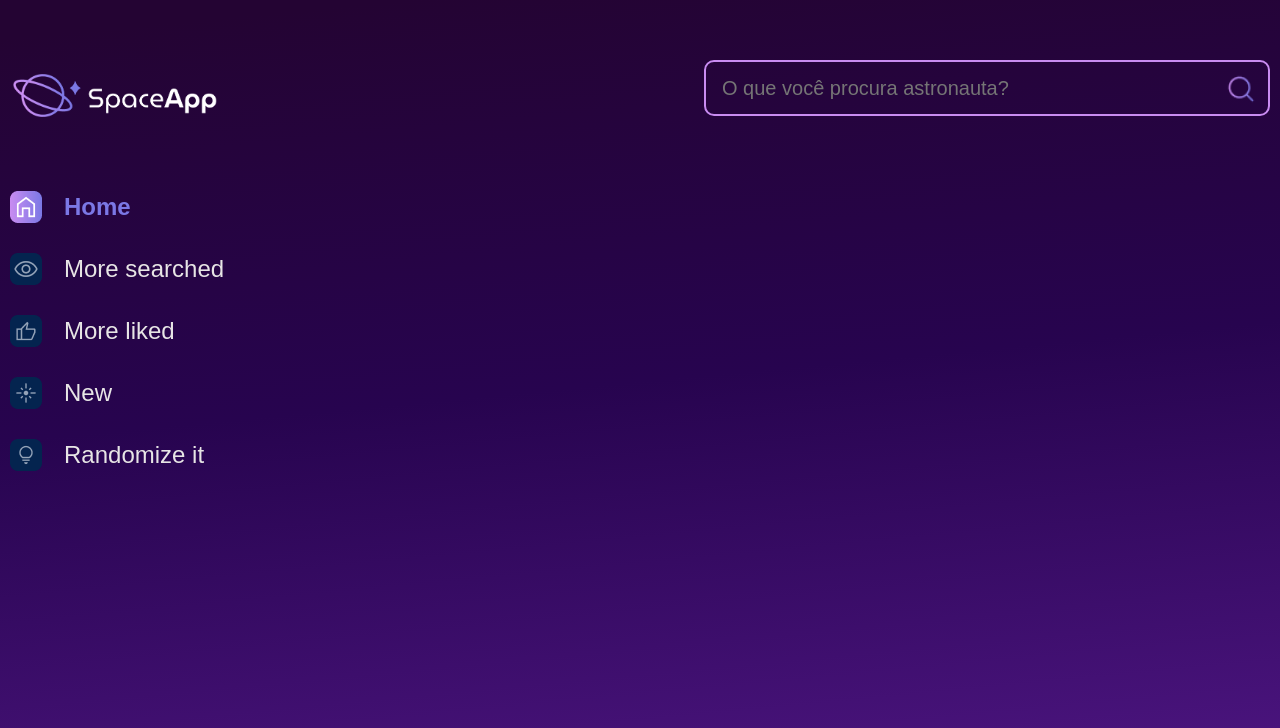
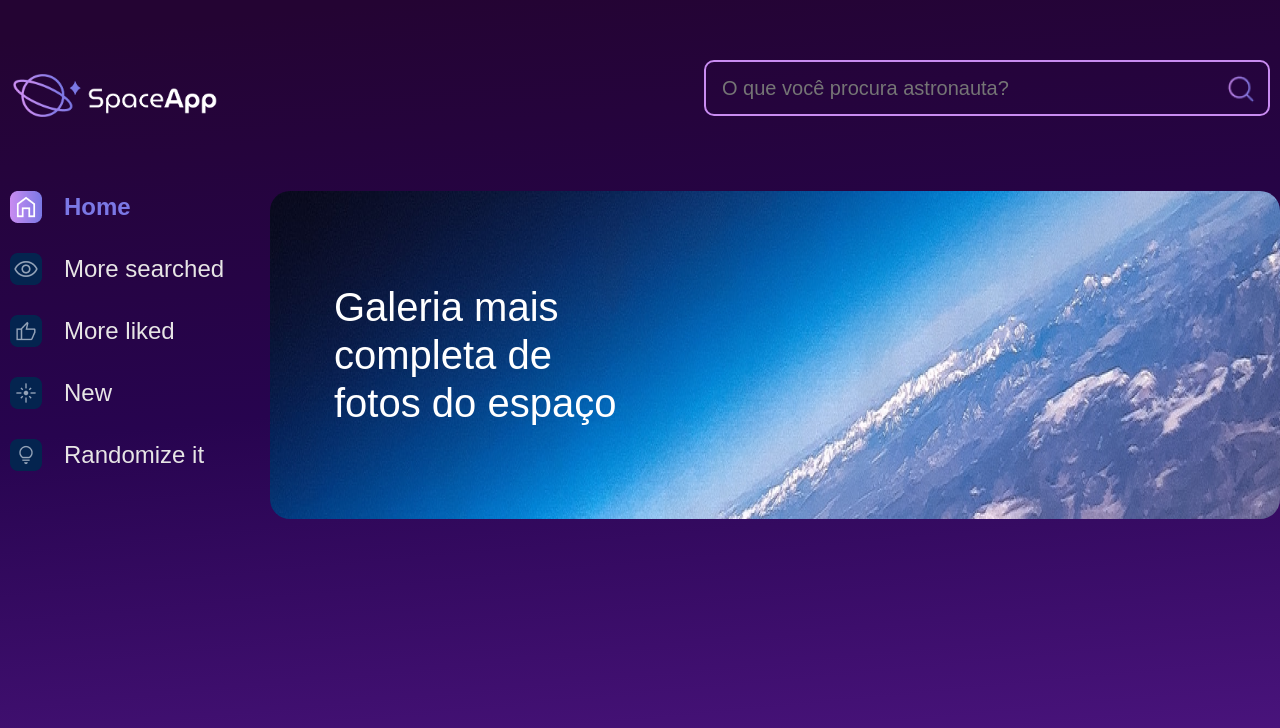
Before and after one commit to Luuan11/spaceMap, a React (Vite) app: page / in a window 1280 px wide. Shown: the top 728 px of the page. Built offline with nearby package versions, Linux system fonts and the light colour scheme.

Commit message:
:sparkles: feat: implementing some new features and styled the banner

```diff
--- a/src/App.jsx
+++ b/src/App.jsx
@@ -2,6 +2,9 @@ import { styled } from "styled-components"
 import GlobalStyles from "./components/Globalstyles"
 import Header from "./components/Header"
 import AsideBar from "./components/AsideBar"
+import Banner from "./components/Banner"
+
+import backgroundImage from "./assets/images/banner/banner.png"
 
 const GradientBackround = styled.div`
   background: linear-gradient(174.61deg, #240433 4.16%, #27044f 48%, #4c1580 96.76%);
@@ -9,13 +12,39 @@ const GradientBackround = styled.div`
   min-height: 100vh;
 `
 
+const AppContainer = styled.div`
+  width: 1440px;
+  margin: 0 auto;
+  max-width: 100%;
+`
+
+const MainContainer = styled.main`
+  display: flex;
+  gap: 35px;
+`
+
+const ContGallery = styled.section`
+  display: flex;
+  flex: column;
+  flex-grow: 1;
+`
+
+
 function App() {
 
   return (
     <GradientBackround>
       <GlobalStyles />
-      <Header />
-      <AsideBar />
+      <AppContainer>
+        <Header />
+        <MainContainer>
+          <AsideBar />
+          <Banner
+          text="Galeria mais completa de fotos do espaço"
+          backgroundImage={backgroundImage}
+          />
+          </MainContainer>
+      </AppContainer>
     </GradientBackround>
   )
 }
--- /dev/null
+++ b/src/components/Banner/index.jsx
@@ -0,0 +1,30 @@
+import { styled } from "styled-components"
+
+const FigureStyled = styled.figure`
+    background-image: ${props => `url(${props.$backgroundImage})`};
+    flex-grow: 1;
+    background-repeat: no-repeat;
+    display: flex;
+    align-items: center;
+    min-height: 328px;
+    margin: 0;
+    border-radius: 20px;
+    max-width: 100%;
+`
+
+const TitleStyled = styled.h1`
+    font-weight: 400;
+    font-size: 40px;
+    line-height: 48px;
+    color: #FFFFFF;
+    max-width: 300px;
+    padding: 0 64px;
+`
+
+const Banner = ({text, backgroundImage}) => {
+    return (<FigureStyled $backgroundImage={backgroundImage}>
+        <TitleStyled>{text}</TitleStyled>
+    </FigureStyled>)
+}
+
+export default Banner
--- a/src/components/Header/index.jsx
+++ b/src/components/Header/index.jsx
@@ -9,7 +9,6 @@ const HeaderStyled = styled.header`
     img {
         max-width: 210px;
         margin: 0 0 0 10px;
-
     }
 `
 
```
Also changed, not shown: src/components/Gallery/index.tsx (added, +7 -0 lines), src/assets/images/banner/banner.png (added).
